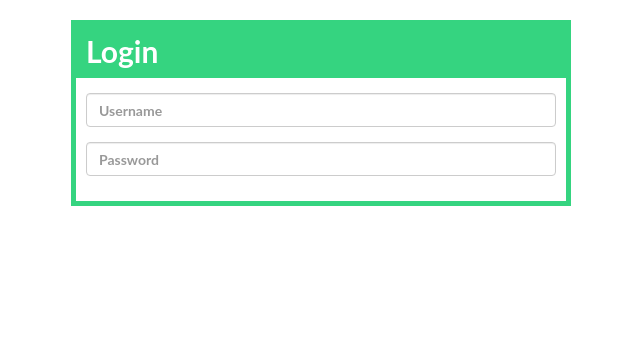
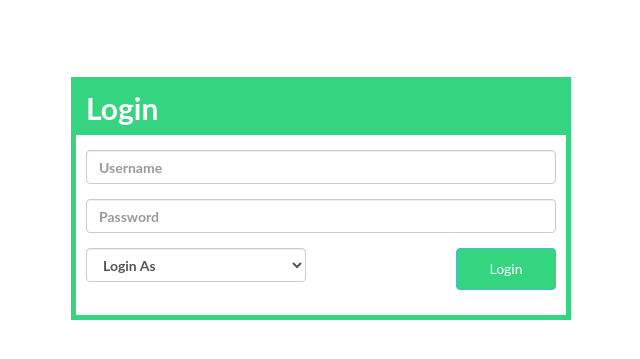
Before and after one commit to melds/scrapp, a PHP site: page /scrapp/login in a window 1280 px wide. Shown: the part 52-411 px from the top of the page, without its empty margins (319-959 px from the left). Run offline with PHP 8.4, Linux system fonts and the light colour scheme; some libraries are stand-ins or nearby versions.

Commit message:
most updated so far

```diff
--- a/models/login_model.php
+++ b/models/login_model.php
@@ -25,10 +25,13 @@ class Login_Model extends Model
       $_POST['password'] = Hash::create('md5',$_POST['password'],HASH_KEY);
       unset( $_POST['as']);
       $this->db->query("select p_id from partners where username = ? and password = ?", $_POST);
-      Session::put("user",[
-        "id"=> $this->db->results()[0]->p_id,
-        "type"=>"shop"
-      ]);
+      if ($this->db->results()) {
+         Session::put("user",[
+          "id"=> $this->db->results()[0]->p_id,
+          "type"=>"shop"
+        ]);
+      }
+
     }else{
       return false;
     }
--- a/public/css/style.css
+++ b/public/css/style.css
@@ -38,6 +38,7 @@ footer{
   padding: 10px;
   width: 500px;
   margin: auto;
+  margin-top: 5%;
 }
 .loginContainer .loginHeader{
   background-color: #35d480;
@@ -47,3 +48,11 @@ footer{
   padding: 10px;
   color: #fff;
 }
+.right{
+  float: right !important;
+}
+.submit-button{
+  background-color: #35d480;
+  padding: 10px;
+  width: 100px;
+}
--- a/views/login/index.php
+++ b/views/login/index.php
@@ -2,7 +2,7 @@
   	<div class="container">
 	  <div class="loginContainer">
 	  	<h2 class="loginHeader">Login</h2>
-		  <form action="<?= URL."login" ?>" action="post">
+		  <form action="<?= URL."login" ?>" method="post">
 			<div class="form-group">
 				<input type="text" name="username" class="form-control" placeholder="Username">
 			</div>
@@ -10,7 +10,16 @@
 				<input type="password" name="password" class="form-control" placeholder="Password">
 			</div>
 			<div class="row">
-
+				<div class="form-group col-sm-6">
+					<select id="" name="as" class="form-control">
+						<option value="" disabled selected>Login As</option>
+						<option value="user">User</option>
+						<option value="shop">Junk Shop</option>
+					</select>
+				</div>
+				<div class="form-group col-sm-6">
+					<input type="submit" value="Login" class="btn btn-info right submit-button">
+				</div>
 			</div>
 		  </form>
 	  </div>
```
